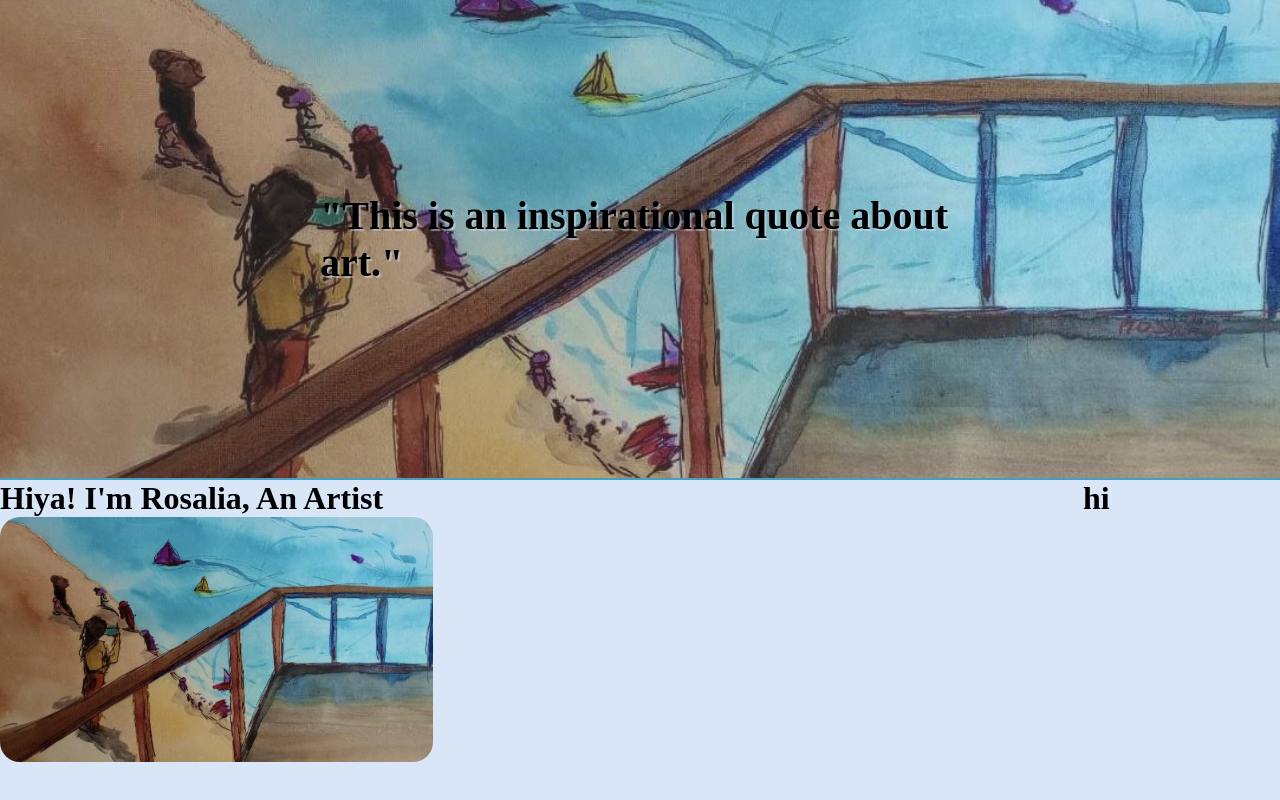
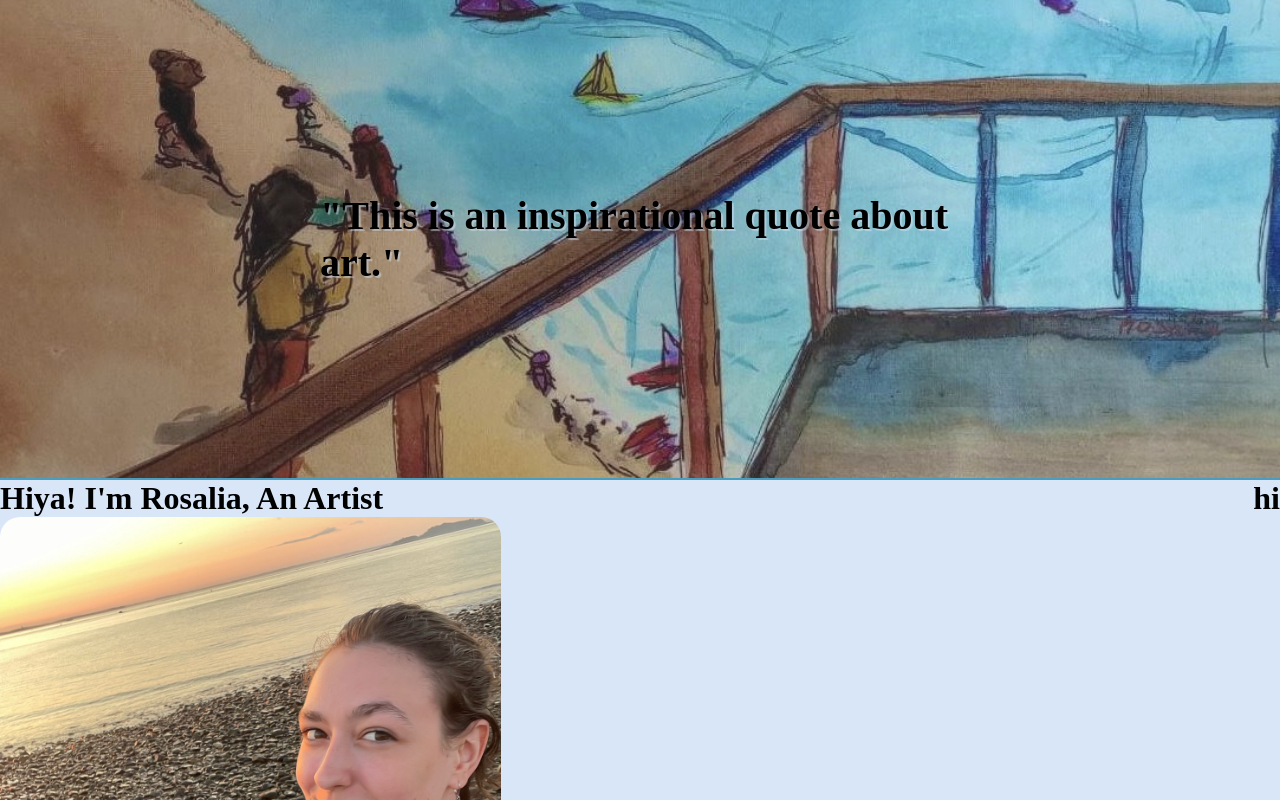
Before and after one commit to Oia20/artPortfolio, an Angular app in the folder client/art-port/: page / in a window 1280 px wide. Shown: the top 800 px of the page. Built offline with nearby package versions, Linux system fonts and the light colour scheme.

Commit message:
Added personal photo

```diff
--- a/client/art-port/src/app/app.component.html
+++ b/client/art-port/src/app/app.component.html
@@ -5,7 +5,7 @@
 
     <div class="left-side">
       <h1>Hiya! I'm Rosalia, An Artist</h1>
-      <img src="assets/DunesDockCover.jpg">
+      <img src="assets/rosa.jpg">
     </div>
 
     <div class="divider" role="separator" aria-label="Divider"></div>
```
Also changed, not shown: client/art-port/src/assets/rosa.jpg (added).
